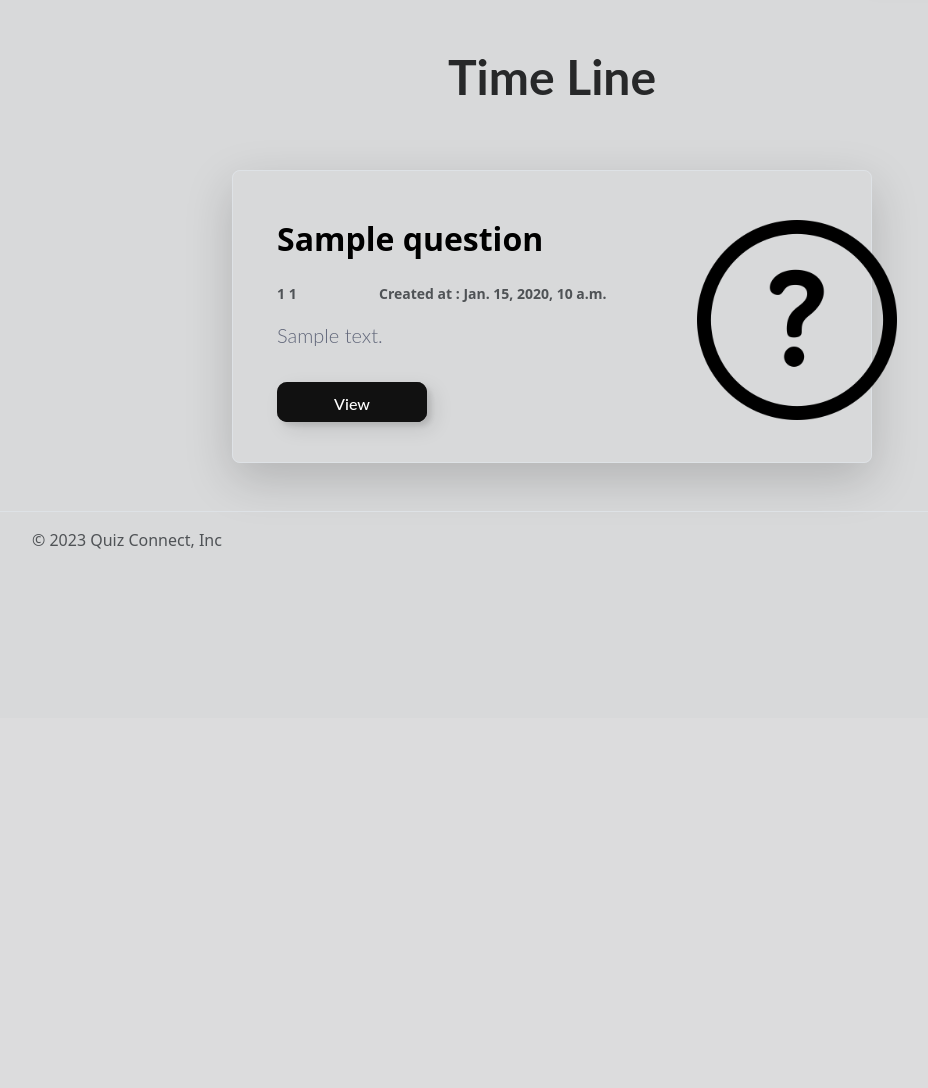
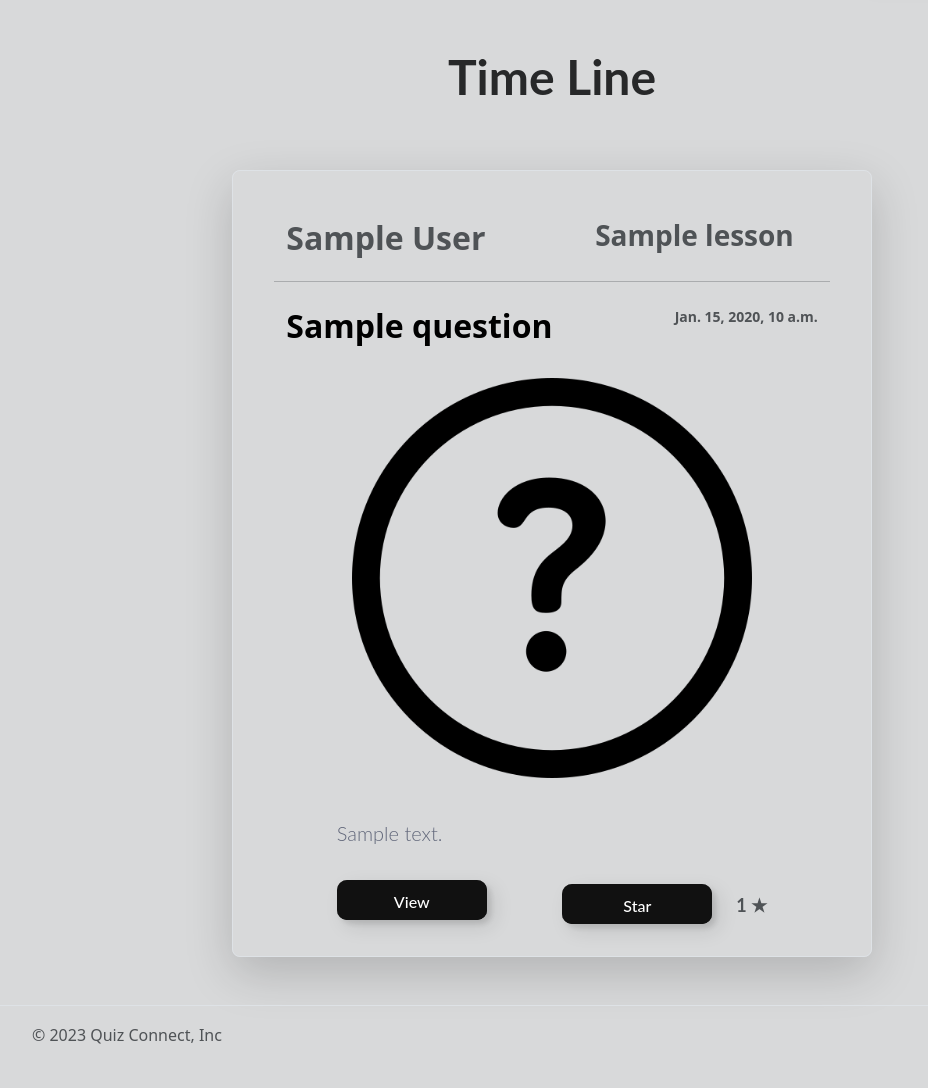
Before and after one commit to KutayAkmese/QuizConnect, a Django app: page /home/1 in a window 1280 px wide. Shown: the part 82-1170 px from the top of the page, without its empty margins (88-1016 px from the left). Before the commit the page ends 631 px from the top, so only its background shows below. Run offline with Django 4.2, Linux system fonts and the light colour scheme; tables that the repository leaves empty hold one stand-in row (values such as "Sample post").

Commit message:
Edit timeline items

```diff
--- a/quizconnect/app/models.py
+++ b/quizconnect/app/models.py
@@ -23,14 +23,20 @@ class Question(models.Model):
     question_title = models.TextField(default="An explanation is needed for the question here.")
     question_text = models.TextField(default="An explanation is needed for the question here.")
     question_image = models.ImageField(upload_to ='uploads/questions')
-    star_number = models.IntegerField(blank=True)
+    star_number = models.IntegerField(blank=True, default=0)
     created_at = models.DateTimeField(auto_now_add=True, blank=True)
     updated_at = models.DateTimeField(auto_now=True, blank=True)
     lesson = models.ForeignKey(Lesson, on_delete=models.CASCADE, blank=True)
-    user = models.ForeignKey(User, on_delete=models.CASCADE, blank=True, default=4)
+    user = models.ForeignKey(User, on_delete=models.CASCADE, blank=True)
 
     def __str__(self):
         return self.question_text[0:100]
+
+class TimeLineItem(models.Model):
+    user = models.ForeignKey(User, on_delete=models.CASCADE)
+    question = models.ForeignKey(Question, on_delete=models.CASCADE)
+    def __str__(self):
+        return self.user.first_name + self.user.last_name + '||' + self.question.question_text[0:100]
 
 class Answer(models.Model):
     answer_text = models.TextField(default="An explanation is needed for the answer here.")
@@ -42,10 +48,3 @@ class Answer(models.Model):
 
     def __str__(self):
         return self.answer_text[0:100]
-
-class TimeLineItem(models.Model):
-    user = models.ForeignKey(User, on_delete=models.CASCADE)
-    question = models.ForeignKey(Question, on_delete=models.CASCADE)
-
-    def __str__(self):
-        return self.user.first_name + self.user.last_name + '||' + self.question.question_text[0:100]
--- a/quizconnect/app/templates/index.html
+++ b/quizconnect/app/templates/index.html
@@ -10,22 +10,6 @@
     <link rel="stylesheet" href="{% static 'css/main.css' %}">
 </head>
   <body>
-    {% comment "" %}
-      <div class="container mt-3">
-        <div class="row">
-            <div class="col-3">
-
-                <div class="list-group">
-                    {% for kategori in kategoriler %}
-                        <a href="#" class="list-group-item list-group-item-action" >
-                            {{kategori}}
-                        </a>
-                    {% endfor %}
-                </div>
-            </div>
-        </div>
-    </div>
-    {% endcomment %}
     {% include 'partials/_navbar.html'%}
 
     <div class="pt-5 d-flex justify-content-center">
--- a/quizconnect/app/templates/partials/_content.html
+++ b/quizconnect/app/templates/partials/_content.html
@@ -1,23 +1,35 @@
 {% load static %}
 
-{% if questions %}
-  {% for question in questions %}
+{% if timeLineItems %}
+  {% for timeLineItem in timeLineItems %}
     <div class="container col-lg-6 my-4">
-      <div class="row p-3 mt-4 pt-5 align-items-center rounded-3 border shadow-lg">
-        <div class="col-lg-7 mx-3">
-          <a href="{% url 'details' %}" class="text-decoration-none"><h2 class="fw-bold lh-1 text-body-emphasis py-1">{{ question.question_title }}</h2></a>
-          <div class="d-flex justify-content-between py-3">
-            <small class="text-muted fw-bold "> {{ question.user_id }} {{question.user_id}}</small>
-            <small class="text-muted fw-bold justify-content-end">Created at : {{ question.updated_at }}</small>
+      <div class="row p-3 mt-4 pt-5 align-items-center rounded-3 border shadow-lg d-flex justify-content-center">
+        <div class="col-lg-11 d-flex justify-content-between pb-3">
+          <h2 class="text-muted fw-bold"> {{ timeLineItem.user.first_name }} {{ timeLineItem.user.last_name }}</h2>
+          <h3 class="text-muted fw-bold px-4"> {{ timeLineItem.question.lesson.name }} </h3>
+        </div>
+        <hr class="col-lg-11 pb-2">
+        <div class="col-lg-11 d-flex justify-content-between">
+          <a href="{% url 'details' user_id=user.id item_id=timeLineItem.id %}" class="text-decoration-none"><h2 class="fw-bold lh-1 text-body-emphasis py-1">{{ timeLineItem.question.question_title }}</h2></a>
+          <small class="text-muted fw-bold justify-content-end">{{ timeLineItem.question.updated_at }}</small>
+        </div>
+        <div class="col-lg-11 py-4 d-flex justify-content-center">
+          <a href="{% url 'details' user_id=user.id item_id=timeLineItem.id %}"><img src="{% static 'img/example.png' %}" class="d-flex align-items-center" height="400"></a>
+        </div>
+
+
+        <div class="col-lg-9 mx-3 pt-3">
+          <p class="lead">{{ timeLineItem.question.question_text|slice:255 }}</p>
+          <div class="d-flex justify-content-between pt-3">
+            <a href="{% url 'details' user_id=user.id item_id=timeLineItem.id %}"><button type="button" class="glow-on-hover custom-btn mb-3" style="width: 150px;">View</button></a>
+            <div class="mt-1 d-flex justify-content-between gap-4">
+              <a href=""><button type="button" class="glow-on-hover custom-btn mb-3" style="width: 150px;">Star</button></a>
+              <p class="text-muted fw-bold justify-content-end mt-2">{{ timeLineItem.question.star_number}} &#9733;</p>
+            </div>
           </div>
-          <p class="lead">{{ question.question_text|slice:255 }}</p>
-          <div class="d-flex justify-content-start pt-3">
-            <a href="{% url 'details' %}"><button type="button" class="glow-on-hover custom-btn mb-4" style="width: 150px;">View</button></a>
-          </div>
+
         </div>
-        <div class="col-lg-3 offset-lg-1 mb-4">
-          <a href="{% url 'details' %}"><img src="{% static 'img/example.png' %}" class="d-flex align-items-center" height="200"></a>
-        </div>
+
       </div>
     </div>
   {% endfor %}
--- a/quizconnect/app/urls.py
+++ b/quizconnect/app/urls.py
@@ -14,7 +14,7 @@ urlpatterns=[
     path("home/<str:user_id>", views.home, name="home"),
     path("profile/<str:user_id>", views.profile, name="profile"),
     path("add/<str:user_id>", views.addQuestion, name="addQuestion"),
-    path("details", views.questionDetail, name="details"),
+    path("details/<str:user_id>/<str:item_id>", views.questionDetail, name="details"),
     path("lessons/<str:user_id>", views.lessons, name="lessons"),
 ]
 
--- a/quizconnect/app/views.py
+++ b/quizconnect/app/views.py
@@ -1,15 +1,14 @@
 from django.shortcuts import render, redirect
-from .models import User, Question
+from .models import User, Question, TimeLineItem
 from django.http import Http404
 
 # Home page / Time line
 def home(request, user_id):
-    user = User.objects.get(id=user_id)
-    questions = Question.objects.all().order_by('-created_at')
+    mainUser = User.objects.get(id=user_id)
+    timeLineItems = TimeLineItem.objects.all().order_by("-id")
     return render(request,"index.html", {
-        'user': user,
-        'userName': user.first_name,
-        'questions': questions,
+        'user': mainUser,
+        'timeLineItems': timeLineItems,
         })
 
 # Login page
@@ -52,12 +51,13 @@ def addQuestion(request, user_id):
     if request.method == "POST":
         questionText = request.POST.get("questionText")
         imageFile = request.POST.get("imageFile")
-        star_number = 2
         questionTitle = request.POST.get("questionTitle")
         lessonSelection = request.POST.get("lessonSelection")
         question = Question(question_title=questionTitle, question_image=imageFile,
-                            question_text=questionText, star_number=star_number, user_id= user.id, lesson_id=1)
+                            question_text=questionText, user_id= user.id, lesson_id=1)
         question.save()
+        timeLineItem = TimeLineItem(question_id=question.id, user_id=user.id)
+        timeLineItem.save()
         return redirect('http://127.0.0.1:8000/home/' + str(user.id))
 
     return render(request, "addQuestion.html", {
@@ -72,10 +72,6 @@ def profile(request, user_id):
         'user':user
     })
 
-
-
-
-
 # Lessons pages
 def lessons(request, user_id):
     user = User.objects.get(id=user_id)
@@ -85,9 +81,20 @@ def lessons(request, user_id):
     })
 
 # Lessons detial
-def lessonDetails(request):
-    return render(request,"details.html")
+def lessonDetails(request, user_id):
+    user = User.objects.get(id=user_id)
+
+    return render(request,"details.html", {
+        'user': user
+    })
 
 
-def questionDetail(request):
-    return render(request, "details.html")
+def questionDetail(request, user_id, item_id):
+    user = User.objects.get(id=user_id)
+    timeLineItem = TimeLineItem.objects.get(id=item_id)
+
+
+    return render(request,"details.html", {
+        'user': user,
+        'timeLineItem': timeLineItem,
+    })
```
Also changed, not shown: quizconnect/app/migrations/0008_alter_question_star_number_alter_question_user.py (added).
